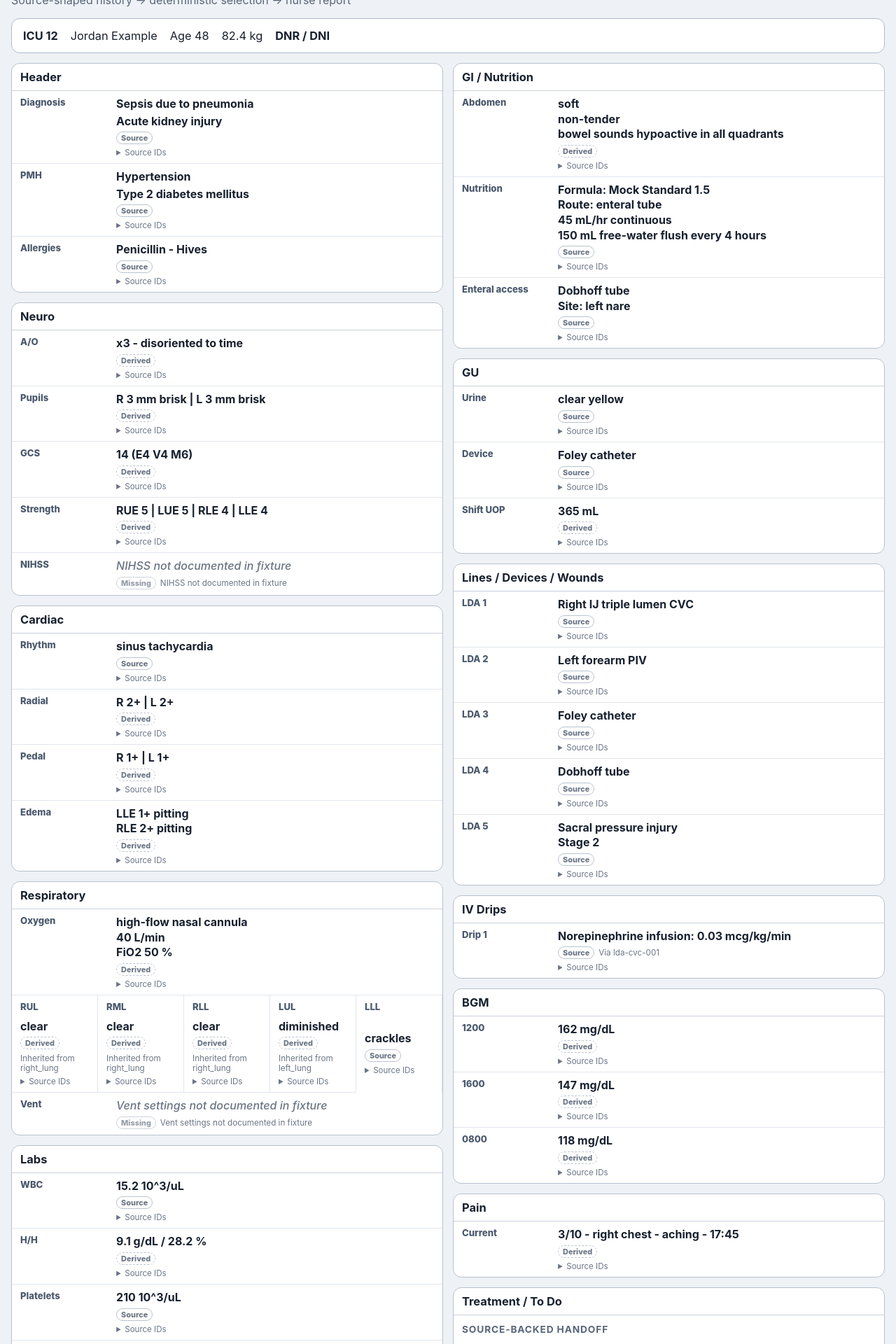
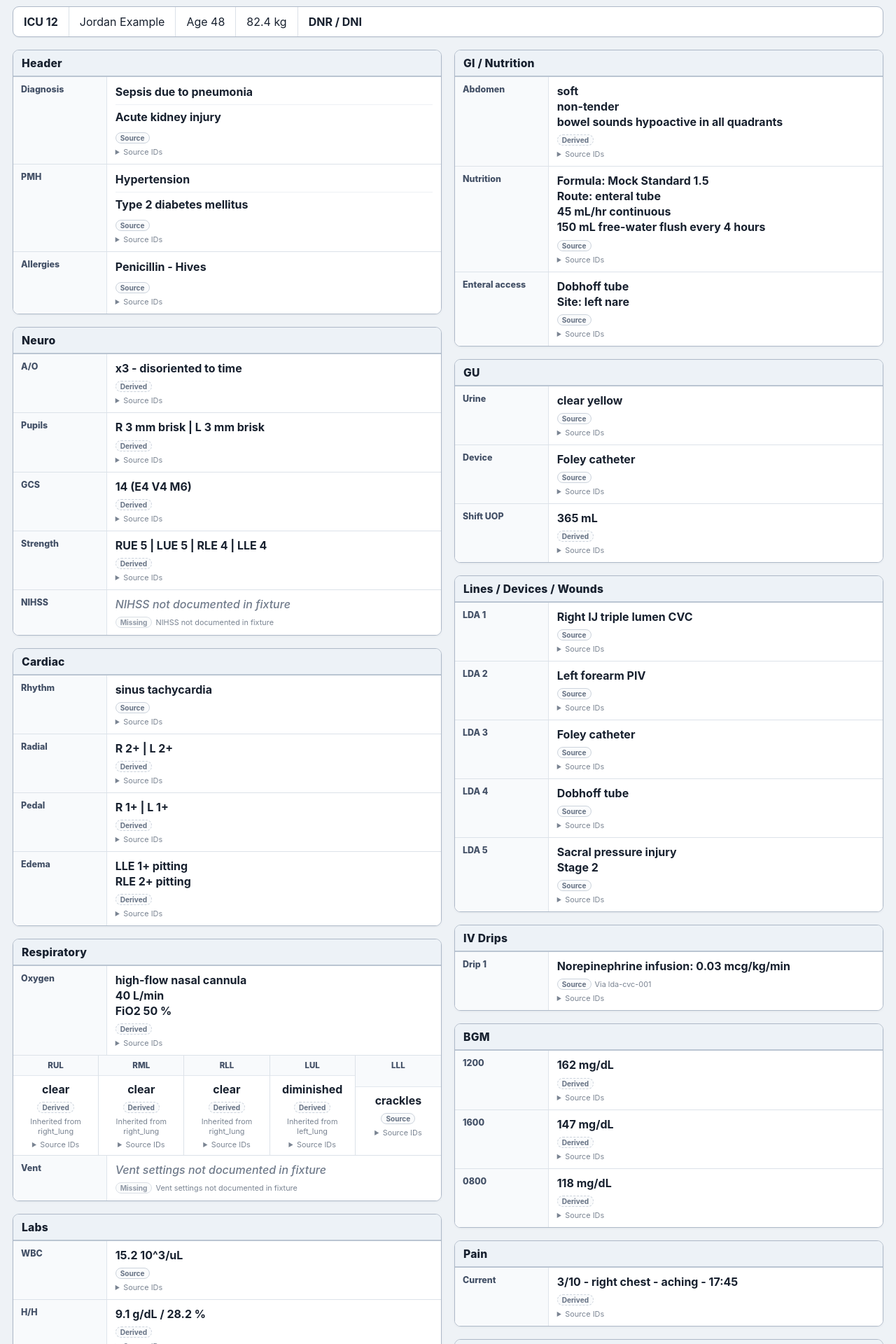
Before and after one commit to badmrfrosty313/Epic-Report-Sheet, a React (Vite) app: page / in a window 1280 px wide. Shown: the part 120-2040 px from the top of the page at 70% size. Built offline with nearby package versions, Linux system fonts and the light colour scheme.

Commit message:
Refine report spacing and visual hierarchy

```diff
--- a/src/styles.css
+++ b/src/styles.css
@@ -25,8 +25,8 @@ select {
 }
 
 .page-shell {
-  width: min(1480px, calc(100% - 32px));
-  margin: 24px auto 48px;
+  width: min(1480px, calc(100% - 36px));
+  margin: 22px auto 48px;
 }
 
 .app-header {
@@ -34,95 +34,118 @@ select {
   align-items: flex-start;
   justify-content: space-between;
   gap: 24px;
-  margin-bottom: 16px;
+  margin-bottom: 14px;
 }
 
 .app-header h1 {
   margin: 0;
   font-size: clamp(1.8rem, 4vw, 3rem);
+  line-height: 1;
 }
 
 .eyebrow {
-  margin: 0 0 4px;
-  font-size: 0.78rem;
+  margin: 0 0 5px;
+  font-size: 0.74rem;
   font-weight: 800;
   letter-spacing: 0.12em;
 }
 
 .subhead {
   margin: 8px 0 0;
-  color: #596579;
+  color: #667286;
+  font-size: 0.92rem;
 }
 
 .print-button {
   border: 1px solid #aab4c3;
-  border-radius: 10px;
+  border-radius: 8px;
   background: white;
-  padding: 10px 14px;
+  padding: 9px 13px;
   cursor: pointer;
 }
 
 .patient-banner {
   display: flex;
   flex-wrap: wrap;
-  gap: 10px 18px;
+  gap: 0;
   align-items: center;
-  padding: 14px 16px;
-  margin-bottom: 14px;
+  margin-bottom: 18px;
   border: 1px solid #aeb9c8;
-  border-radius: 12px;
+  border-radius: 9px;
   background: white;
-  font-size: 1.02rem;
+  box-shadow: 0 1px 2px rgb(24 33 47 / 5%);
+  overflow: hidden;
+  font-size: 1rem;
+}
+
+.patient-banner > * {
+  padding: 11px 15px;
+  border-right: 1px solid #dbe1e8;
+}
+
+.patient-banner > *:last-child {
+  border-right: 0;
 }
 
 .report-columns {
   display: grid;
   grid-template-columns: minmax(0, 1fr) minmax(0, 1fr);
-  gap: 14px;
+  gap: 18px;
   align-items: start;
 }
 
 .report-column {
   display: flex;
   flex-direction: column;
-  gap: 14px;
+  gap: 18px;
   min-width: 0;
 }
 
 .report-section {
   break-inside: avoid;
-  border: 1px solid #b8c1ce;
-  border-radius: 12px;
+  border: 1px solid #aeb9c8;
+  border-radius: 9px;
   background: white;
   overflow: hidden;
+  box-shadow: 0 1px 3px rgb(24 33 47 / 6%);
 }
 
 .report-section h2 {
   margin: 0;
-  padding: 9px 12px;
-  border-bottom: 1px solid #cbd2dc;
-  font-size: 1.03rem;
+  padding: 9px 12px 8px;
+  border-bottom: 2px solid #bac5d2;
+  background: #edf2f7;
+  font-size: 0.98rem;
+  font-weight: 850;
+  letter-spacing: 0.015em;
 }
 
 .report-section h3 {
-  margin: 12px 12px 4px;
-  font-size: 0.86rem;
+  margin: 0;
+  padding: 9px 12px 7px;
+  border-top: 1px solid #d9e0e8;
+  border-bottom: 1px solid #e4e9ef;
+  background: #f7f9fb;
+  font-size: 0.76rem;
   text-transform: uppercase;
-  letter-spacing: 0.06em;
-  color: #586579;
+  letter-spacing: 0.075em;
+  color: #5b687a;
+}
+
+.report-section h2 + h3 {
+  border-top: 0;
 }
 
 .section-message {
   margin: 0;
-  padding: 10px 12px;
+  padding: 11px 12px;
 }
 
 .field-row {
   display: grid;
-  grid-template-columns: minmax(110px, 0.28fr) 1fr;
-  gap: 10px;
-  padding: 8px 12px;
-  border-bottom: 1px solid #e1e6ec;
+  grid-template-columns: minmax(118px, 0.28fr) minmax(0, 1fr);
+  border-bottom: 1px solid #dce2e9;
+  background: white;
 }
 
 .field-row:last-child {
@@ -130,51 +153,64 @@ select {
 }
 
 .field-label {
-  font-size: 0.82rem;
+  padding: 10px 11px;
+  border-right: 1px solid #dfe5ec;
+  background: #f8fafc;
+  font-size: 0.78rem;
   font-weight: 800;
-  color: #4b596d;
+  line-height: 1.25;
+  color: #435066;
 }
 
 .field-content {
   min-width: 0;
+  padding: 9px 12px 10px;
 }
 
 .field-value {
   font-weight: 650;
-  line-height: 1.35;
+  line-height: 1.38;
   overflow-wrap: anywhere;
   white-space: pre-line;
 }
 
+.field-value-line {
+  padding: 1px 0 4px;
+}
+
 .field-value-line + .field-value-line {
   margin-top: 3px;
+  padding-top: 6px;
+  border-top: 1px solid #edf0f4;
 }
 
 .field-value.missing,
 .missing {
   font-style: italic;
   font-weight: 500;
-  color: #6a7484;
+  color: #707b8b;
 }
 
 .field-meta {
   display: flex;
   flex-wrap: wrap;
   align-items: center;
-  gap: 6px;
-  margin-top: 4px;
-  font-size: 0.73rem;
-  color: #6b7685;
+  gap: 5px;
+  margin-top: 7px;
+  font-size: 0.68rem;
+  color: #7a8492;
 }
 
 .badge {
   display: inline-flex;
   align-items: center;
-  border: 1px solid #bac3d0;
+  border: 1px solid #ccd3dc;
   border-radius: 999px;
   padding: 1px 6px;
-  font-size: 0.68rem;
-  font-weight: 800;
+  font-size: 0.63rem;
+  font-weight: 750;
+  color: #667284;
+  background: #fafbfc;
 }
 
 .badge-derived {
@@ -191,17 +227,22 @@ select {
 
 .source-detail {
   margin-top: 5px;
-  font-size: 0.72rem;
-  color: #697486;
+  font-size: 0.68rem;
+  color: #7a8492;
 }
 
 .source-detail summary {
   cursor: pointer;
+  width: fit-content;
 }
 
 .source-detail code {
   display: block;
-  margin-top: 4px;
+  margin-top: 5px;
+  padding: 6px 8px;
+  border: 1px solid #e0e5eb;
+  border-radius: 5px;
+  background: #f8fafc;
   white-space: normal;
   overflow-wrap: anywhere;
 }
@@ -209,29 +250,64 @@ select {
 .five-column {
   display: grid;
   grid-template-columns: repeat(5, minmax(0, 1fr));
+  border-bottom: 1px solid #dce2e9;
 }
 
 .five-column .field-row {
   grid-template-columns: 1fr;
-  border-right: 1px solid #e1e6ec;
+  border-bottom: 0;
+  border-right: 1px solid #dce2e9;
+}
+
+.five-column .field-row:last-child {
+  border-right: 0;
+}
+
+.five-column .field-label {
+  padding: 7px 8px 6px;
+  border-right: 0;
+  border-bottom: 1px solid #e2e7ed;
+  text-align: center;
+  font-size: 0.72rem;
+}
+
+.five-column .field-content {
+  padding: 8px;
+  text-align: center;
+}
+
+.five-column .field-meta {
+  justify-content: center;
+}
+
+.five-column .source-detail summary {
+  margin-inline: auto;
 }
 
 .audit-footer {
-  margin-top: 14px;
-  padding: 12px 14px;
-  border: 1px solid #bac3cf;
-  border-radius: 10px;
-  background: white;
-  color: #586579;
-  font-size: 0.82rem;
+  margin-top: 18px;
+  padding: 10px 12px;
+  border: 1px solid #c8d0da;
+  border-radius: 8px;
+  background: #f8fafc;
+  color: #697587;
+  font-size: 0.76rem;
 }
 
 .audit-footer summary {
   cursor: pointer;
-  font-weight: 800;
+  font-weight: 750;
 }
 
 @media (max-width: 720px) {
+  .page-shell {
+    width: min(100% - 20px, 1480px);
+  }
+
+  .patient-banner > * {
+    border-bottom: 1px solid #e2e7ed;
+  }
+
   .report-columns {
     grid-template-columns: 1fr;
   }
@@ -242,6 +318,22 @@ select {
 
   .five-column .field-row {
     grid-template-columns: 110px 1fr;
+    border-right: 0;
+    border-bottom: 1px solid #dce2e9;
+  }
+
+  .five-column .field-label {
+    border-right: 1px solid #dfe5ec;
+    border-bottom: 0;
+    text-align: left;
+  }
+
+  .five-column .field-content {
+    text-align: left;
+  }
+
+  .five-column .field-meta {
+    justify-content: flex-start;
   }
 }
 
@@ -264,11 +356,11 @@ select {
   }
 
   .app-header {
-    margin-bottom: 8px;
+    margin-bottom: 7px;
   }
 
   .app-header h1 {
-    font-size: 1.5rem;
+    font-size: 1.4rem;
   }
 
   .subhead {
@@ -276,8 +368,13 @@ select {
   }
 
   .patient-banner {
-    padding: 8px;
+    margin-bottom: 7px;
     border-radius: 0;
+    box-shadow: none;
+  }
+
+  .patient-banner > * {
+    padding: 6px 8px;
   }
 
   .report-columns {
@@ -292,9 +389,20 @@ select {
 
   .report-section {
     border-radius: 0;
+    box-shadow: none;
   }
 
-  .field-row {
-    padding: 5px 8px;
+  .report-section h2 {
+    padding: 5px 7px;
+  }
+
+  .field-label,
+  .field-content {
+    padding: 5px 7px;
+  }
+
+  .field-value-line + .field-value-line {
+    margin-top: 1px;
+    padding-top: 2px;
   }
 }
```
